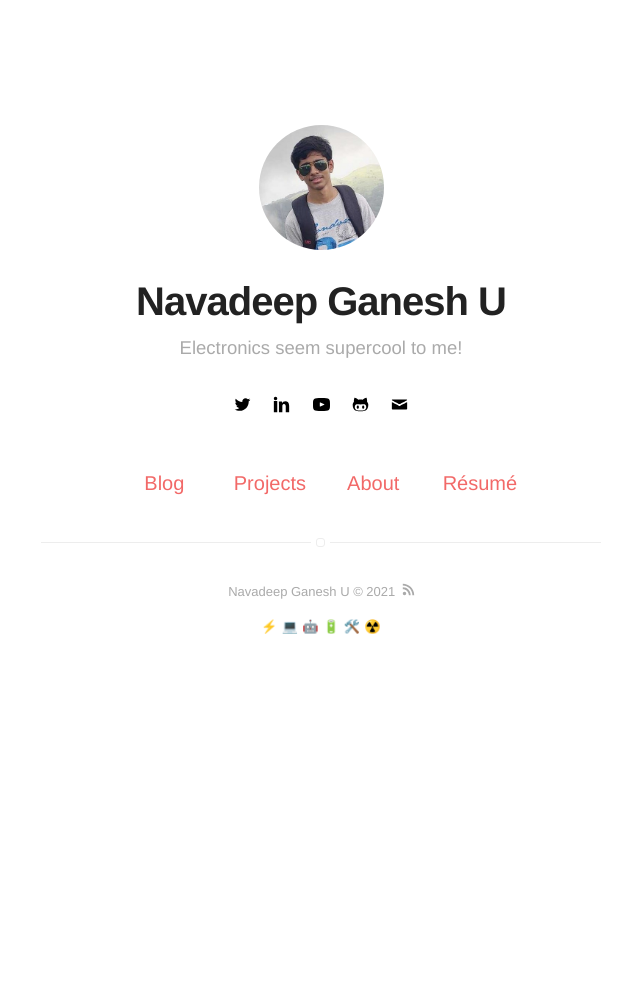
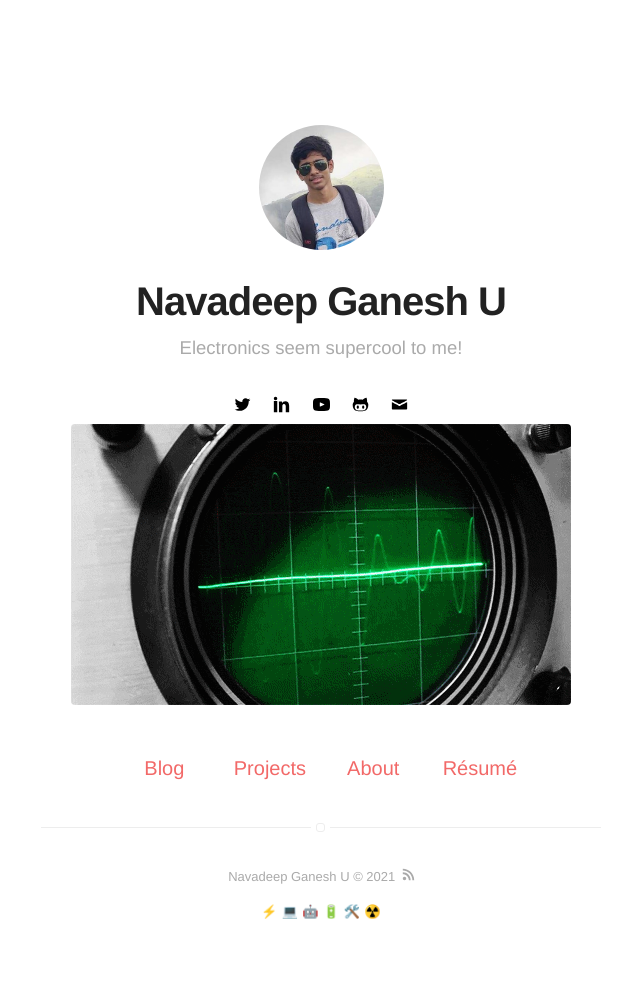
Before and after one commit to ngu25/ngu25.github.io, a Jekyll site: the page built from index.html, in a window 1280 px wide. Shown: the whole page, without its empty margins (319-959 px from the left). Built offline with Jekyll 4.4.1, drawn with Linux system fonts in a browser that asks for light colours; before the commit the page ends 900 px from its top, so only the background shows below that.

Commit message:
disqus configured, homepage image added

```diff
--- a/_config.yml
+++ b/_config.yml
@@ -30,7 +30,7 @@ permalink: /:title/
 
 # if you don't want comments in your posts, leave categories empty
 disqus:
-  shortname: mydisqus # enter this from your disqus account
+  shortname: navadeepganeshu # enter this from your disqus account
   categories: [blog, project] # only show disqus for posts that have these categories
 # if you don't have any of social below, comment the line
 # facebook: myfacebook
--- a/_includes/header.html
+++ b/_includes/header.html
@@ -3,6 +3,14 @@
    or page.title == "Projects"
    or page.title == "Tags"
 %}{% assign showHeader = true %}{% endif %}
+
+{% for post in site.posts %}
+	{% for tag in post.tags %}
+		{% if tag == page.tag %}
+			{% assign showMinHeader = true %}
+		{% endif %}
+	{% endfor %}
+{% endfor %}
 
 {% if showHeader == true %}
     <header class="header-home {% if site.animation %}animated{% endif %}">
@@ -20,6 +28,18 @@
         <h2 class="description">{{ site.bio }}</h2>
 
         {% include social-links.html %}
+
+		{% if page.title == "Home" %}
+            <img src="assets/images/scopy1.gif">
+        {% endif %}
+
+    </header>
+{% endif %}
+
+{% if showMinHeader == true %}
+    <header class="header-home {% if site.animation %}animated{% endif %}">
+        <h1 class="title">{{ page.title }}</h1>
+        {% include social-links.html %}
     </header>
 {% endif %}
 
```
Also changed, not shown: assets/images/scopy1.gif (added).
